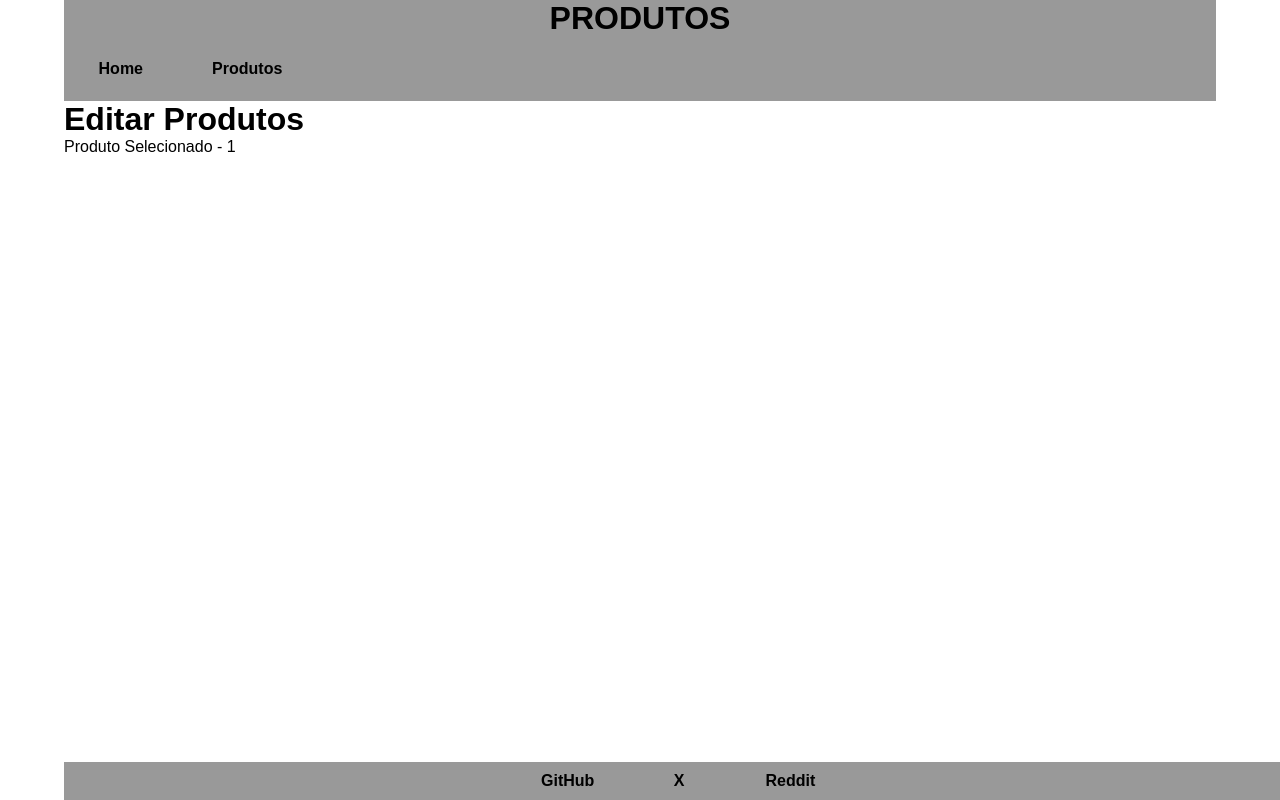
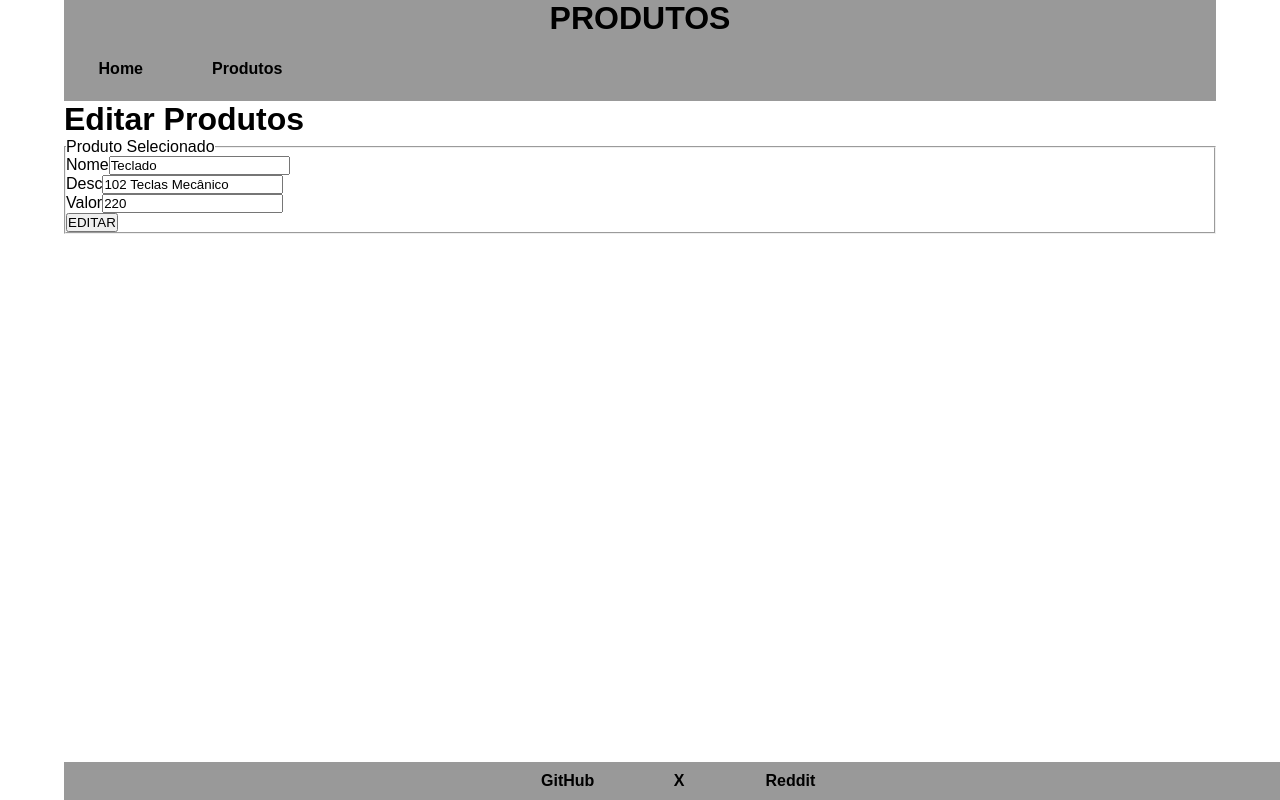
Before and after one commit to pbrnx/spa-1espv, a React (Vite) app: page /editar/produtos/1 in a window 1280 px wide. Built offline with nearby package versions, Linux system fonts and the light colour scheme; data requests are answered from the project's data file.

Commit message:
Fix ing the fetch....

```diff
--- a/src/routes/EditarProdutos.jsx
+++ b/src/routes/EditarProdutos.jsx
@@ -1,15 +1,59 @@
+import { useEffect, useState } from "react";
 import { useParams } from "react-router-dom";
 
 export default function EditarProdutos() {
 
     const {id} = useParams();
 
-  document.title = "Editar Produtos " + id;
+    const[produto, setProduto] = useState({
+      id:id,
+      nome:"",
+      desc:"",
+      valor:""
+    });
+
+    useEffect(() => {
+
+      //http://localhost:5000/produtos/2
+
+      //Realizando uma requisição para a API-JSON utilizando
+      // o id como parâmetro, para receber um único produto/objeto
+      //Para edição.
+      fetch(`http://localhost:5000/produtos/${id}`)
+      .then((response)=> response.json())
+      .then((response)=> setProduto(response))
+      .catch((error)=> console.error(error));
+    }, [id])
+
+
 
   return (
     <div>
       <h1>Editar Produtos</h1>
-      <p>Produto Selecionado - {id}</p>
+
+      <div>
+        <form>
+          <fieldset>
+            <legend>Produto Selecionado</legend>
+            <div>
+              <label htmlFor="">Nome</label>
+              <input type="text" name="nome" value={produto.nome} onChange={(e)=>setProduto(e.target.value)}/>
+            </div>
+            <div>
+              <label htmlFor="">Desc</label>
+              <input type="text" name="desc" value={produto.desc} onChange={(e)=>setProduto(e.target.value)}/>
+            </div>
+            <div>
+              <label htmlFor="">Valor</label>
+              <input type="number" name="valor" value={produto.valor} onChange={(e)=>setProduto(e.target.value)}/>
+            </div>
+            <div>
+              <button>EDITAR</button>
+            </div>
+          </fieldset>
+        </form>
+      </div>
+
     </div>
   )
 }
```
